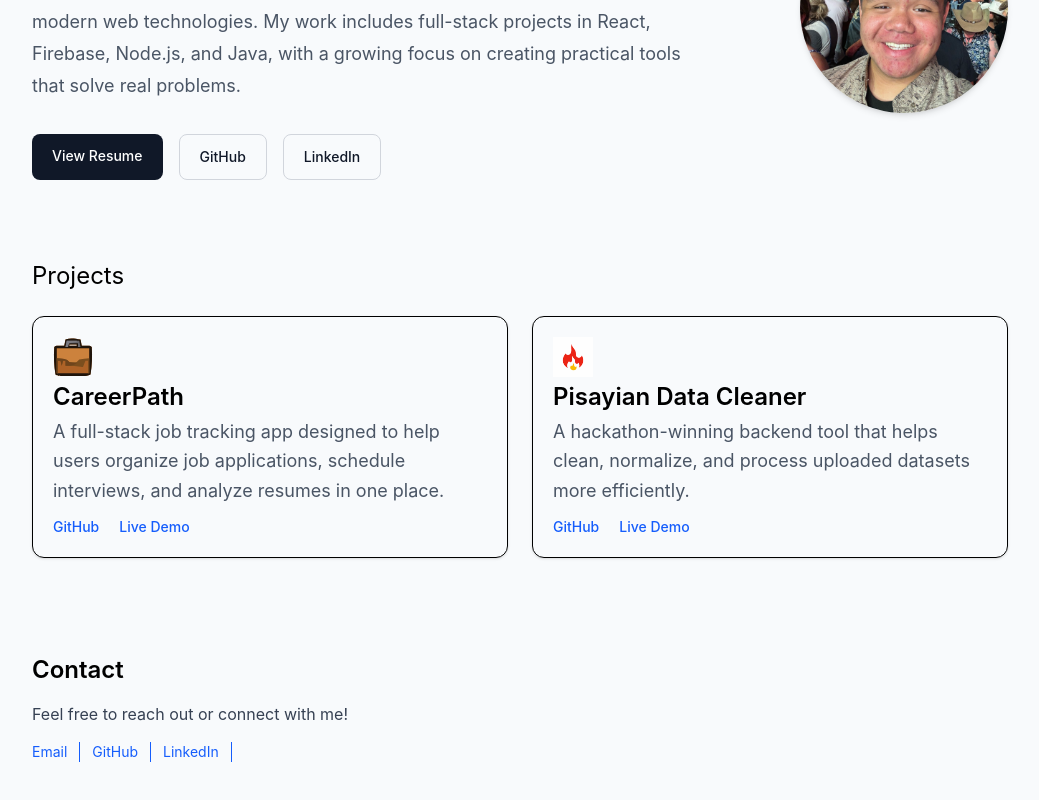
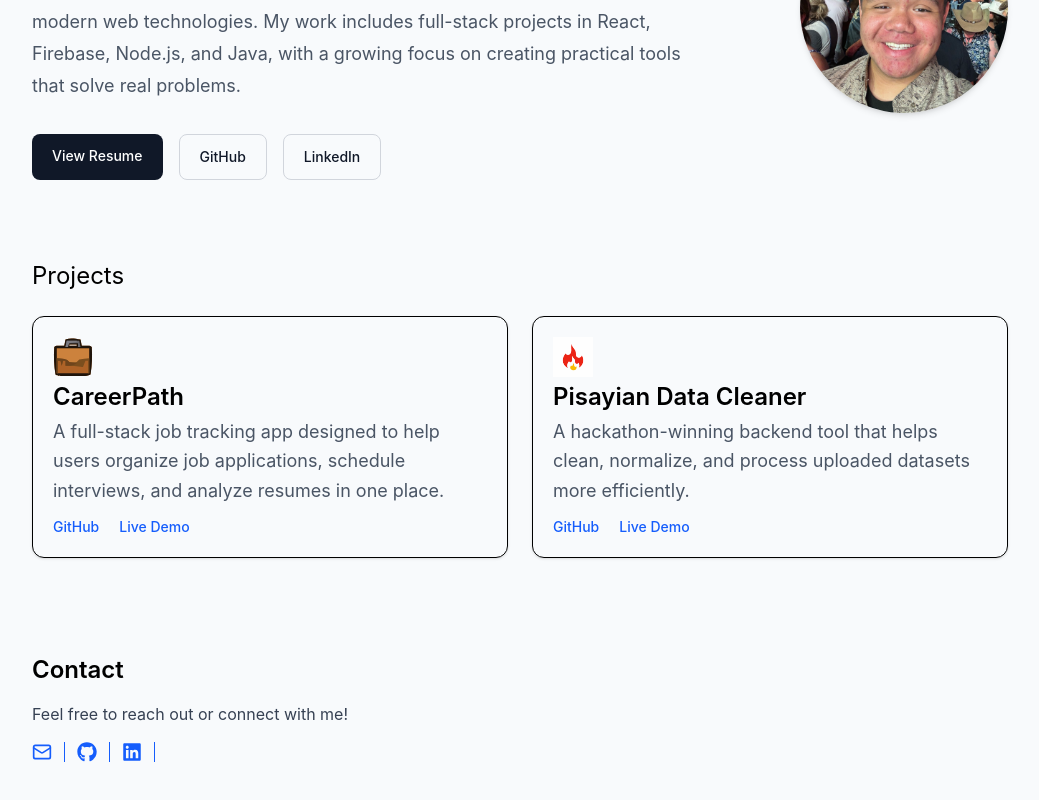
Before and after one commit to 26nm/delarosa-portfolio, a React (Vite) app: page / in a window 1280 px wide. Shown: the part 258-1058 px from the top of the page, without its empty margins (120-1159 px from the left). Built offline with nearby package versions, Linux system fonts and the light colour scheme.

Commit message:
frontend tests

```diff
--- a/package.json
+++ b/package.json
@@ -11,8 +11,10 @@
   },
   "dependencies": {
     "@tailwindcss/vite": "^4.2.2",
+    "lucide-react": "^1.11.0",
     "react": "^19.2.5",
-    "react-dom": "^19.2.5"
+    "react-dom": "^19.2.5",
+    "react-icons": "^5.6.0"
   },
   "devDependencies": {
     "@eslint/js": "^9.39.4",
--- a/src/App.tsx
+++ b/src/App.tsx
@@ -20,6 +20,9 @@
 
   By: Nolan Dela Rosa
 */
+import { Mail } from "lucide-react";
+import { FaGithub, FaLinkedin } from "react-icons/fa";
+
 function App() {
   return (
     <main className="min-h-screen bg-slate-50 text-gray900">
@@ -179,8 +182,9 @@
             <a
               href="mailto:ndelarosa@gmail.com"
               className="text-blue-600 hover:underline pr-3 border-r border-black-300"
+              title="Email"
             >
-              Email
+              <Mail className="w-5 h-5" />
             </a>
 
             <a
@@ -188,8 +192,9 @@
               target="_blank"
               rel="noopener noreferrer"
               className="text-blue-600 hover:underline px-3 border-r border-black-300"
+              title="GitHub"
             >
-              GitHub
+              <FaGithub className="w-5 h-5" />
             </a>
 
             <a
@@ -197,8 +202,9 @@
               target="_blank"
               rel="noopener noreferrer"
               className="text-blue-600 hover:underline px-3 border-r border-black-300"
+              title="LinkedIn"
             >
-              LinkedIn
+              <FaLinkedin className="w-5 h-5" />
             </a>
           </div>
         </section>
```
Also changed, not shown: 1 other file (tests, documents, lock files or other folders).
